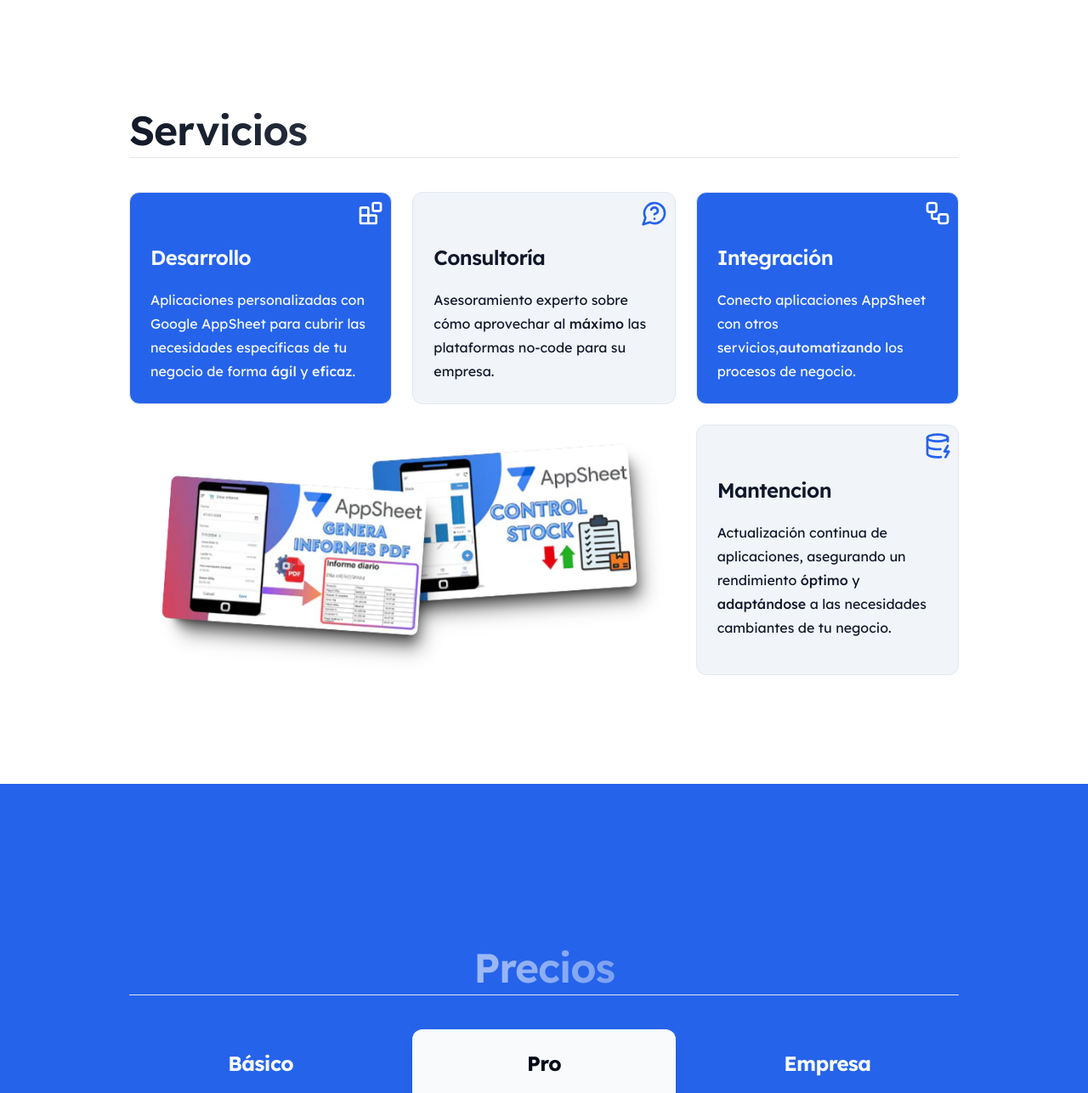
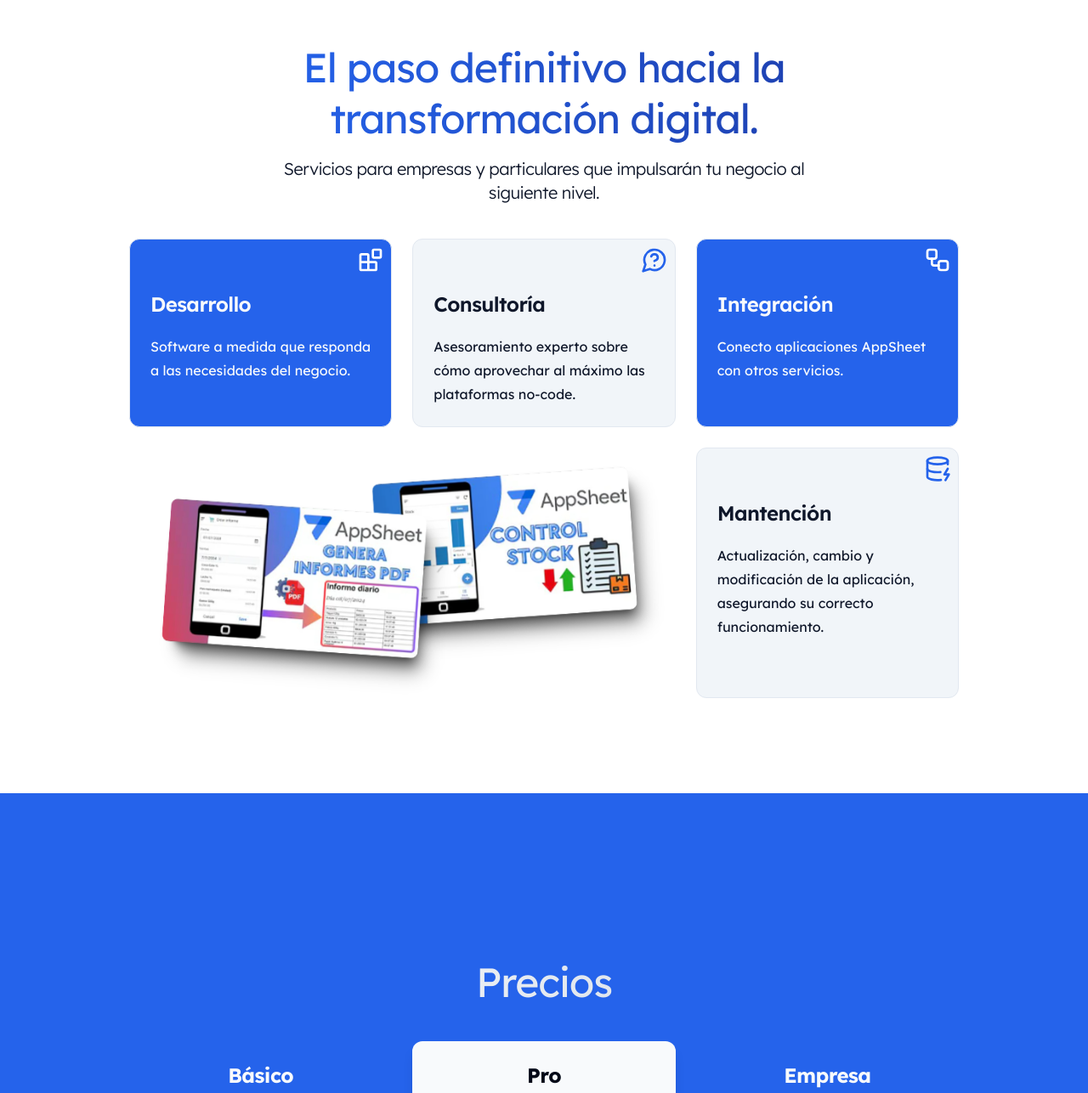
Before and after one commit to devfranciscogonzalez/landing, a Next.js app: page / in a window 1280 px wide. Shown: the part 863-2150 px from the top of the page at 85% size. Built offline with nearby package versions, Linux system fonts and the light colour scheme.

Commit message:
Refactor header links in Services component

```diff
--- a/components/Header.tsx
+++ b/components/Header.tsx
@@ -31,13 +31,13 @@ export default function Header() {
           </Link>
           <Link
             className="text-sm font-light text-secondary-foreground hover:text-primary"
-            href="#features"
+            href="#pricing"
           >
-            Características
+            Precios
           </Link>
           <Link
             className="text-sm font-light text-secondary-foreground hover:text-primary"
-            href="#faq"
+            href="#pricing"
           >
             FAQ
           </Link>
--- a/components/Pricing.tsx
+++ b/components/Pricing.tsx
@@ -51,9 +51,9 @@ export default function Pricing() {
   ];
 
   return (
-    <section className="flex justify-center w-full px-6 pb-32 pt-48 text-center bg-primary">
+    <section id="pricing" className="flex justify-center w-full px-6 pb-32 pt-48 text-center bg-primary">
       <div className="w-full max-w-5xl px-4 md:px-6">
-        <TypographyH2 className="bg-gradient-to-r from-primary-foreground bg-clip-text text-transparent">
+        <TypographyH2 className="bg-gradient-to-l from-slate-300 to-white bg-clip-text text-transparent">
           Precios
         </TypographyH2>
         {/* <p className="mx-auto max-w-[700px] text-gray-600 md:text-xl text-center mb-12">
--- a/components/Services.tsx
+++ b/components/Services.tsx
@@ -1,8 +1,13 @@
-import { CardContent, CardHeader, CardTitle } from "@/components/ui/card";
+import {
+  CardContent,
+  CardDescription,
+  CardHeader,
+  CardTitle,
+} from "@/components/ui/card";
 import { MagicCard } from "@/components/ui/magic-card";
 import Image from "next/image";
 import services from "@/public/images/services.png";
-import { TypographyH2, TypographyP } from "./ui/typography";
+import { TypographyH2, TypographyLead, TypographyP } from "./ui/typography";
 // bg-gradient-to-b from-primary
 import {
   Blocks,
@@ -11,13 +16,49 @@ import {
   DatabaseZap,
 } from "lucide-react";
 
+const keywords = {
+  development: [
+    "customization",
+    "agility",
+    "optimization",
+    "scalability",
+    "innovation",
+  ],
+  consulting: [
+    "cost reduction",
+    "agility in development",
+    "strategic focus",
+    "leveraging no-code technology",
+  ],
+  integration: [
+    "automation",
+    "connectivity",
+    "operational efficiency",
+    "digital synergy",
+  ],
+  maintenance: [
+    "service continuity",
+    "failure prevention",
+    "technical support",
+    "continuous improvement",
+  ],
+};
+
 export default function Services() {
   return (
-    <section id="services" className="flex justify-center w-full">
-      <div className="flex-col justify-center pb-32 pt-48 max-w-5xl px-6 py-12 xl:pt-48">
-        <TypographyH2 className="bg-gradient-to-r from-gray-900 to-gray-500 bg-clip-text text-transparent">
-          Servicios
+    <section
+      id="services"
+      className="flex flex-col justify-center w-full max-w-5xl px-6 py-28"
+    >
+      <div className="max-w-2xl text-center mx-auto">
+        <TypographyH2 className="bg-gradient-to-l from-blue-800 to-primary bg-clip-text text-transparent">
+          El paso definitivo hacia la transformación digital.
         </TypographyH2>
+        <TypographyLead className="mt-4 text-secondary-foreground">
+          Servicios para empresas y particulares que impulsarán tu negocio al
+          siguiente nivel.
+        </TypographyLead>
+      </div>
       <div className="grid place-content-center gap-6 lg:grid-cols-3 mt-10">
         <MagicCard
           className="bg-primary text-primary-foreground"
@@ -29,14 +70,22 @@ export default function Services() {
             <CardTitle className="text-primary-foreground">
               Desarrollo
             </CardTitle>
+            {/* <CardDescription className="text-secondary">
+              Software a medida que responda a las necesidades del negocio.
+            </CardDescription> */}
           </CardHeader>
           <CardContent>
             <TypographyP>
-                Aplicaciones personalizadas con Google AppSheet para cubrir las
-                necesidades específicas de tu negocio de forma{" "}
-                <span className="font-medium">ágil</span> y{" "}
-                <span className="font-medium">eficaz</span>.
+              Software a medida que responda a las necesidades del negocio.
             </TypographyP>
+            {/* {keywords.development.map((keyword) => (
+              <span
+                key={keyword}
+                className="text-xs bg-primary-foreground/10 px-2 py-1 rounded mr-2"
+              >
+                {keyword}
+              </span>
+            ))} */}
           </CardContent>
         </MagicCard>
         <MagicCard
@@ -50,9 +99,8 @@ export default function Services() {
           </CardHeader>
           <CardContent>
             <TypographyP>
-                Asesoramiento experto sobre cómo aprovechar al{" "}
-                <span className="font-medium">máximo</span> las plataformas
-                no-code para su empresa.
+              Asesoramiento experto sobre cómo aprovechar al máximo las
+              plataformas no-code.
             </TypographyP>
           </CardContent>
         </MagicCard>
@@ -67,13 +115,15 @@ export default function Services() {
           </CardHeader>
           <CardContent>
             <TypographyP>
-                Conecto aplicaciones AppSheet con otros servicios,
-                <span className="font-medium">automatizando</span> los procesos
-                de negocio.
+              Conecto aplicaciones AppSheet con otros servicios.
             </TypographyP>
           </CardContent>
         </MagicCard>
-          <Image src={services} alt="imagen" className="order-last col-span-1 md:col-span-2 lg:order-none " />
+        <Image
+          src={services}
+          alt="imagen"
+          className="order-last col-span-1 md:col-span-2 lg:order-none "
+        />
         <MagicCard
           className="bg-secondary text-secondary-foreground"
           gradientColor="#2563eb"
@@ -81,19 +131,16 @@ export default function Services() {
         >
           <DatabaseZap className="h-8 w-8 ml-auto mr-2 mt-2 text-primary" />
           <CardHeader>
-              <CardTitle>Mantencion</CardTitle>
+            <CardTitle>Mantención</CardTitle>
           </CardHeader>
           <CardContent>
             <TypographyP>
-                Actualización continua de aplicaciones, asegurando un
-                rendimiento <span className="font-medium">óptimo</span> y{" "}
-                <span className="font-medium">adaptándose</span> a las
-                necesidades cambiantes de tu negocio.
+              Actualización, cambio y modificación de la aplicación, asegurando
+              su correcto funcionamiento.
             </TypographyP>
           </CardContent>
         </MagicCard>
       </div>
-      </div>
     </section>
   );
 }
--- a/components/ui/typography.tsx
+++ b/components/ui/typography.tsx
@@ -9,7 +9,7 @@ export function TypographyH1({ children, className }: TypographyProps) {
   return (
     <h1
       className={cn(
-        "scroll-m-20 text-5xl font-medium leading-[3.5rem] tracking-tight sm:text-5xl lg:text-7xl",
+        "scroll-m-20 text-5xl text-balance font-semibold leading-tight tracking-tight sm:text-5xl sm:leading-tight lg:text-7xl lg:leading-tight",
         className
       )}
     >
@@ -22,7 +22,7 @@ export function TypographyH2({ children, className }: TypographyProps) {
   return (
     <h2
       className={cn(
-        "mt-10 scroll-m-20 border-b pb-2 text-5xl font-semibold tracking-tight transition-colors first:mt-0",
+        "mt-10 scroll-m-20 text-4xl text-pretty font-normal leading-tight tracking-tight transition-colors first:mt-0 md:text-5xl md:leading-tight",
         className
       )}
     >
@@ -30,7 +30,6 @@ export function TypographyH2({ children, className }: TypographyProps) {
     </h2>
   );
 }
-
 
 export function TypographyH3({ children, className }: TypographyProps) {
   return (
@@ -45,10 +44,9 @@ export function TypographyH3({ children, className }: TypographyProps) {
   );
 }
 
-
 export function TypographyP({ children, className }: TypographyProps) {
   return (
-    <p className={cn("leading-7 [&:not(:first-child)]:mt-6", className)}>
+    <p className={cn("leading-7 text-pretty [&:not(:first-child)]:mt-6", className)}>
       {children}
     </p>
   );
@@ -72,8 +70,13 @@ export function TypographyList({ children, className }: TypographyProps) {
 
 export function TypographyLead({ children, className }: TypographyProps) {
   return (
-    <p className={cn("text-xl text-secondary-foreground font-light tracking-tight", className)}>
-        {children}
+    <p
+      className={cn(
+        "text-xl text-secondary-foreground font-light tracking-tight",
+        className
+      )}
+    >
+      {children}
     </p>
-  )
+  );
 }
```
Lines whose indentation alone changed are shown as unchanged.
